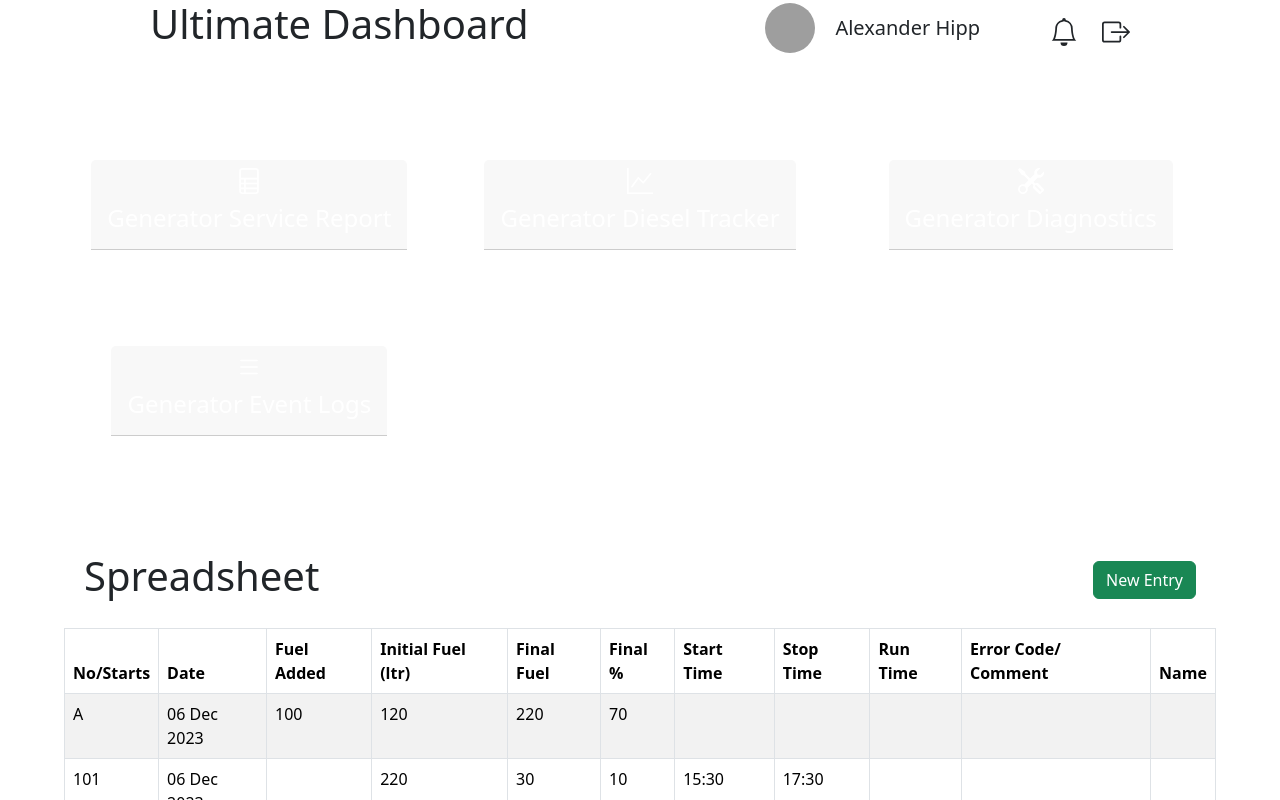
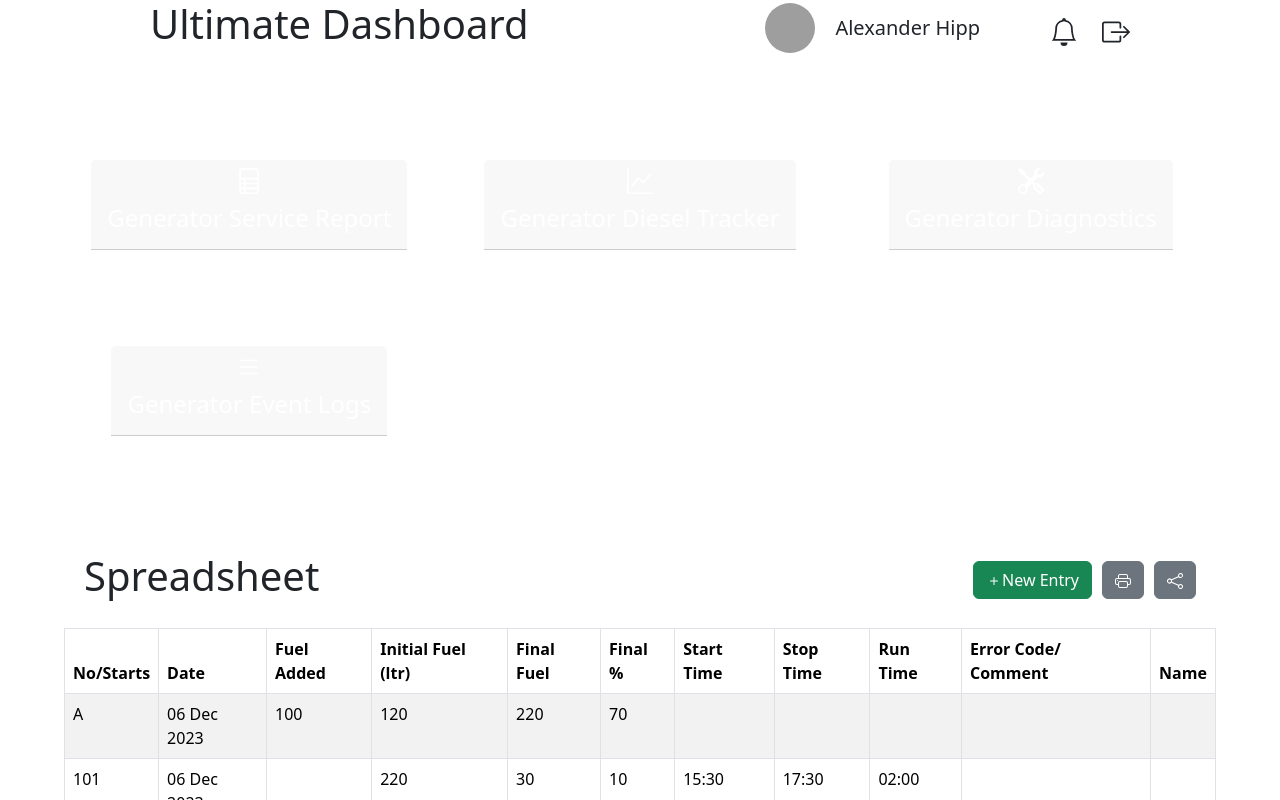
Before and after one commit to tlokwise/react-dashboard, a React (Vite) app: page /dashboard/generator in a window 1280 px wide. Shown: the top 800 px of the page. Built offline with nearby package versions, Linux system fonts and the light colour scheme; grey boxes are pictures that could not be loaded; the HTML template or start-up script is replaced by a standard one.

Commit message:
add print and share buttons

```diff
--- a/index.html
+++ b/index.html
@@ -3,7 +3,7 @@
   <head>
     <meta charset="UTF-8" />
     <meta name="viewport" content="width=device-width, initial-scale=1.0" />
-    <title>Login - Ultimate</title>
+    <title>Ultimate Dashboard</title>
   </head>
   <body>
     <div id="root"></div>
--- a/public/dummy.json
+++ b/public/dummy.json
@@ -21,7 +21,7 @@
         "finalPercentage": 10,
         "startTime": "15:30",
         "stopTime": "17:30",
-        "runTime": "",
+        "runTime": "02:00",
         "errorCodeComment": "",
         "name": ""
     },
--- a/src/components/Navbar.tsx
+++ b/src/components/Navbar.tsx
@@ -3,12 +3,9 @@ import "bootstrap/dist/css/bootstrap.css";
 import {
   House,
   Chat,
-  CardChecklist,
   LightningCharge,
   Search,
-  FuelPump,
   BoxArrowRight,
-  Tree,
   Bell,
 } from "react-bootstrap-icons";
 import { Link } from "react-router-dom";
@@ -51,18 +48,6 @@ export default function Navbar() {
             </a>
           </li>
           <li className="nav-item">
-            <Link to="#jet-fuel" className="nav-link">
-              <FuelPump />
-              <span>Jet Fuel</span>
-            </Link>
-          </li>
-          <li className="nav-item">
-            <Link to="#requests" className="nav-link">
-              <Tree />
-              <span>Lawn Mower</span>
-            </Link>
-          </li>
-          <li className="nav-item">
             <Link to="#requests" className="nav-link">
               <Chat />
               <span>Requests</span>
--- a/src/css/generator.css
+++ b/src/css/generator.css
@@ -16,6 +16,13 @@
   padding-left: 20px;
   margin-bottom: 20px;
   margin-top: 50px;
+}
+
+.generator-spreadsheet-print-btn {
+  margin-left: 10px
+}
+.generator-spreadsheet-share-btn {
+  margin-left: 10px;
 }
 
 .generator-tabs  {
--- a/src/css/navbar.css
+++ b/src/css/navbar.css
@@ -52,6 +52,8 @@
 }
 .navbar ul li {
     list-style: none;
+    width: 15%;
+    text-align: center;
 }
 
 .navbar .nav-link {
--- a/src/pages/Generator.tsx
+++ b/src/pages/Generator.tsx
@@ -6,7 +6,15 @@ import Table from "react-bootstrap/Table";
 import Button from "react-bootstrap/Button";
 import Card from "react-bootstrap/Card";
 // import Alert from "react-bootstrap/Alert";
-import { GraphUp, FileRuled, Tools, List } from "react-bootstrap-icons";
+import {
+  GraphUp,
+  FileRuled,
+  Tools,
+  List,
+  Printer,
+  Share,
+  Plus,
+} from "react-bootstrap-icons";
 
 //COMPONENTS
 import Navbar from "../components/Navbar";
@@ -122,12 +130,21 @@ export default function Generator() {
         <div className="generator-content">
           <div className="generator-content-header">
             <h1>Spreadsheet</h1>
-            <Button
-              className="btn btn-success"
-              onClick={onSpreadsheetNewEntryClick}
-            >
-              New Entry
-            </Button>
+            <div className="generator-content-controls">
+              <Button
+                className="btn btn-success generator-spreadsheet-new-entry-btn"
+                onClick={onSpreadsheetNewEntryClick}
+              >
+                <Plus />
+                New Entry
+              </Button>
+              <Button className="btn btn-secondary generator-spreadsheet-print-btn">
+                <Printer />
+              </Button>
+              <Button className="btn btn-secondary generator-spreadsheet-share-btn">
+                <Share />
+              </Button>
+            </div>
           </div>
 
           <Table striped bordered hover className="spreedsheet-table">
```
